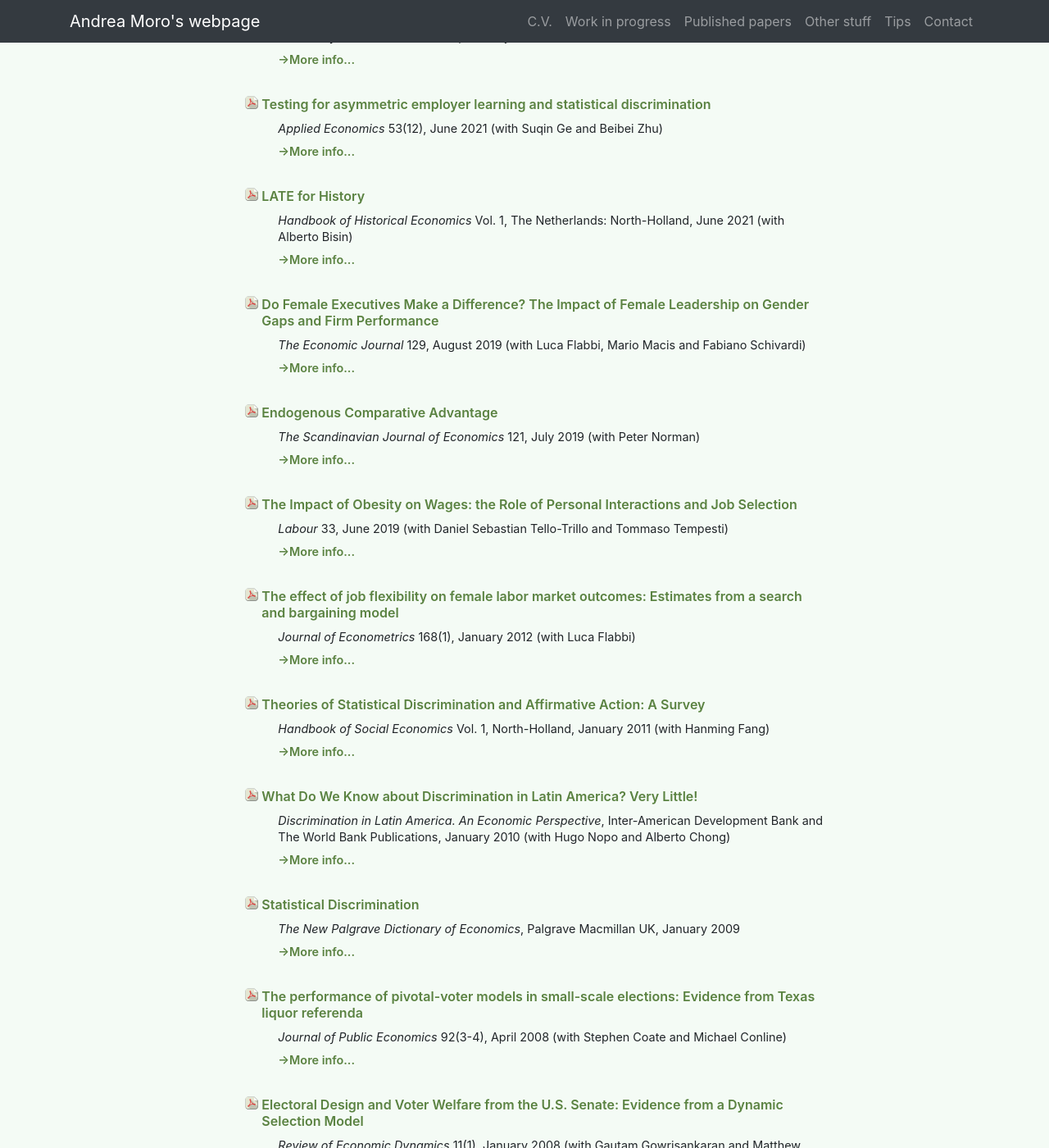
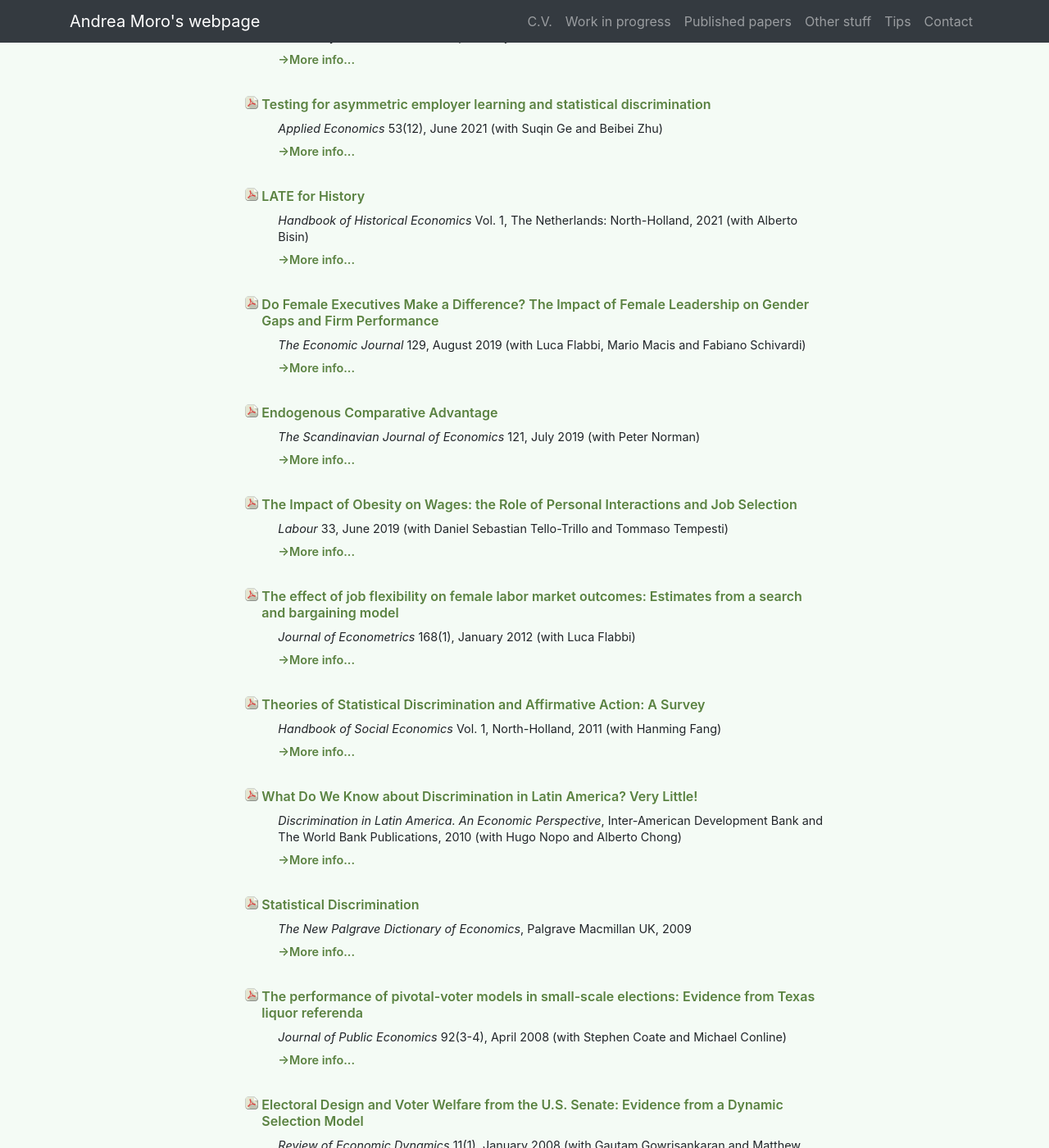
Before and after one commit to andreamoro-git/andreamoro-git.github.io, a Jekyll site: the page built from index.md, in a window 1280 px wide and 1400 px high, scrolled down 1306 px. Shown: the whole window at 82% size. Built offline with Jekyll 4.4.1, drawn with Linux system fonts in a browser that asks for light colours; our own code applies the rules of GitHub Pages for plain Markdown files; some of the changed text lies outside the part shown.

Commit message:
another month fix

```diff
--- a/_includes/article.html
+++ b/_includes/article.html
@@ -51,7 +51,8 @@
         <i>{{ post.journal }}</i> {{ post.volume }} {%- if post.number -%}({{ post.number }}) {%- endif -%},
       {% endif %}
       {%- if post.nocite != true -%}
-        {{ month }} {{ post.date | date: ' %Y ' }}
+        {% if post.month != false -%} {{ month }} {%- endif %}
+        {{ post.date | date: ' %Y ' }}
       {%- endif -%}
       {{ post.shortauthor }}
     </li>
```
